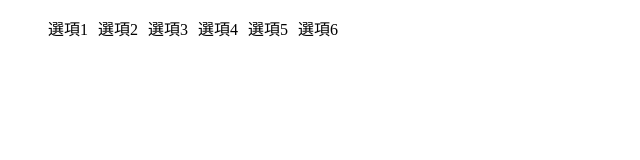
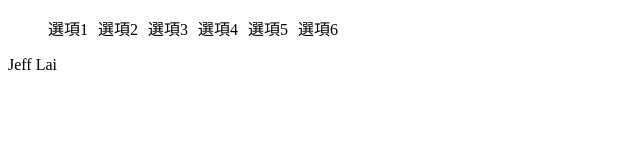
Before and after one commit to waterfal121/GIT01, a plain HTML site: page index.html in a window 1280 px wide. Shown: the full height of the page, 0-640 px from the left. Drawn offline with Linux system fonts and the light colour scheme.

Commit message:
增加main

```diff
--- a/index.html
+++ b/index.html
@@ -23,5 +23,8 @@
             <li>選項6</li>
         </ul>
     </nav>
+    <main>
+        Jeff Lai
+    </main>
 </body>
 </html>
```
